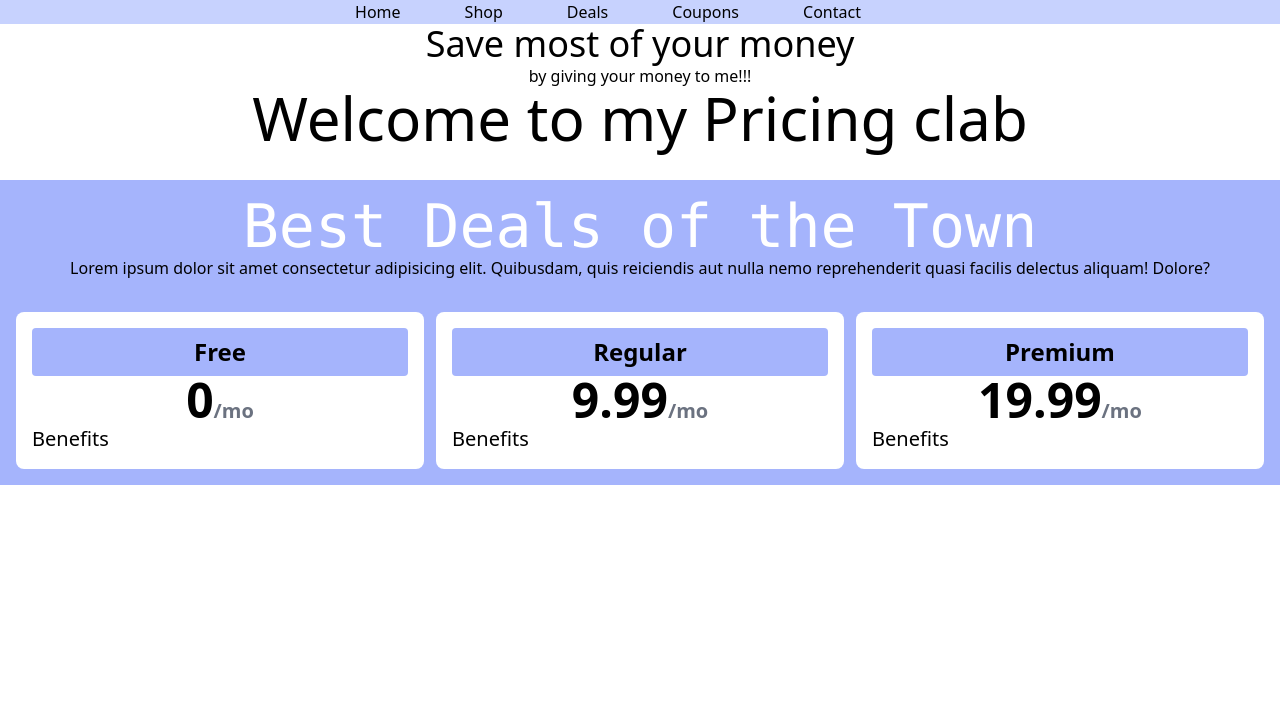
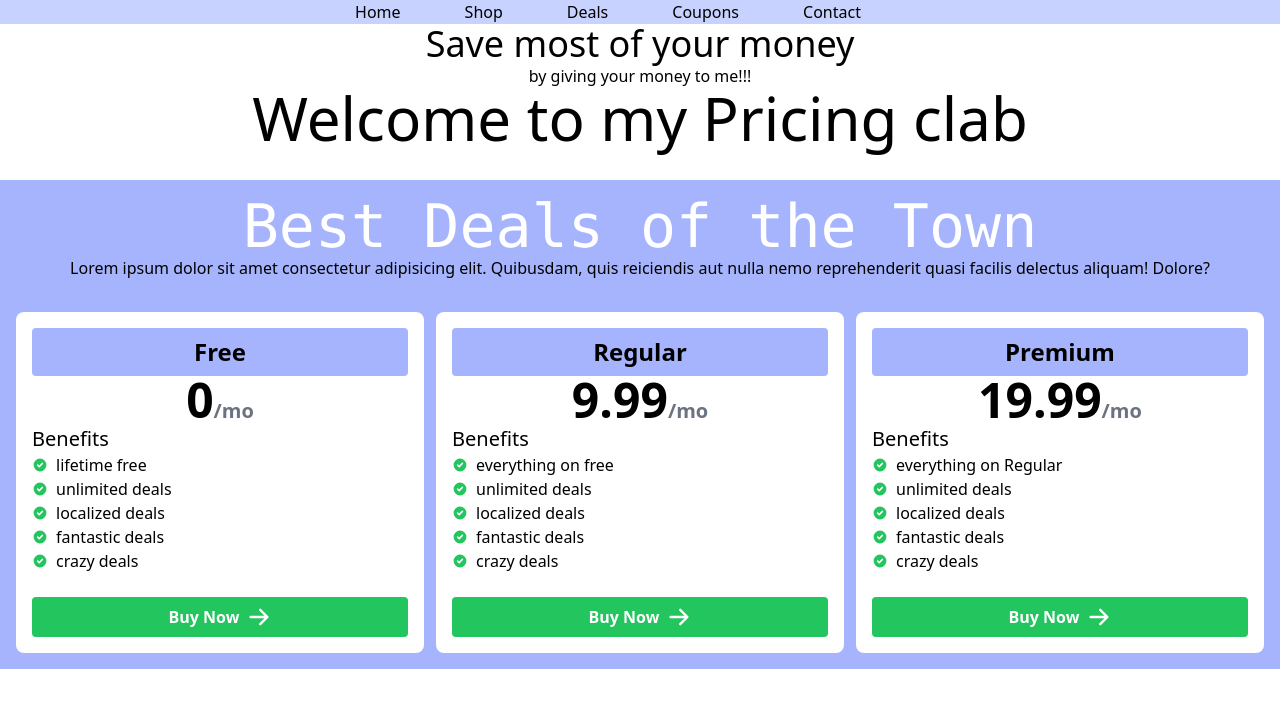
Before and after one commit to rahathossain3/tailwind-pricing-clab-m51, a React (Create React App) app: page / in a window 1280 px wide. Shown: the top 708 px of the page. Built offline with nearby package versions, Linux system fonts and the light colour scheme.

Commit message:
pricing design ok

```diff
--- /dev/null
+++ b/src/components/Benefit/Benefit.js
@@ -0,0 +1,16 @@
+import React from 'react';
+import { CheckCircleIcon } from '@heroicons/react/solid'
+
+
+const Benefit = (props) => {
+    return (
+        <div>
+            <p className='flex items-center'>
+                <CheckCircleIcon className='w-4 h-4 text-green-500 mr-2'></CheckCircleIcon>
+                {props.benefit}
+            </p>
+        </div>
+    );
+};
+
+export default Benefit;
--- a/src/components/Pricing/Pricing.js
+++ b/src/components/Pricing/Pricing.js
@@ -3,9 +3,35 @@ import PricingOption from '../PricingOption/PricingOption';
 
 const Pricing = () => {
     const pricingOption = [
-        { id: 1, name: 'Free', price: 0 },
-        { id: 1, name: 'Regular', price: 9.99 },
-        { id: 1, name: 'Premium', price: 19.99 }
+        {
+            id: 1, name: 'Free', price: 0, benefits: [
+                ' lifetime free',
+                'unlimited deals',
+                'localized deals',
+                'fantastic deals',
+                'crazy deals'
+            ]
+        },
+
+        {
+            id: 1, name: 'Regular', price: 9.99, benefits: [
+                'everything on free',
+                'unlimited deals',
+                'localized deals',
+                'fantastic deals',
+                'crazy deals'
+            ]
+        },
+
+        {
+            id: 1, name: 'Premium', price: 19.99, benefits: [
+                'everything on  Regular',
+                'unlimited deals',
+                'localized deals',
+                'fantastic deals',
+                'crazy deals'
+            ]
+        }
     ]
 
     return (
--- a/src/components/PricingOption/PricingOption.js
+++ b/src/components/PricingOption/PricingOption.js
@@ -1,8 +1,11 @@
+import { ArrowRightIcon } from '@heroicons/react/solid';
 import React from 'react';
+import Benefit from '../Benefit/Benefit';
+
 
 const PricingOption = (props) => {
 
-    const { name, price } = props.option;
+    const { name, price, benefits } = props.option;
 
     return (
         <div className='bg-white p-4 rounded-lg'>
@@ -14,8 +17,13 @@ const PricingOption = (props) => {
             </p>
             <div>
                 <h3 className='text-xl text-left'>Benefits</h3>
-                <p></p>
+                {
+                    benefits.map(benefit => <Benefit benefit={benefit}></Benefit>)
+                }
             </div>
+            <button className='bg-green-500 flex justify-center w-full py-2 rounded mt-6 text-white hover:text-green-700 font-bold '>
+                Buy Now <ArrowRightIcon className='w-6 h-6 ml-2'></ArrowRightIcon>
+            </button>
         </div>
     );
 };
```
